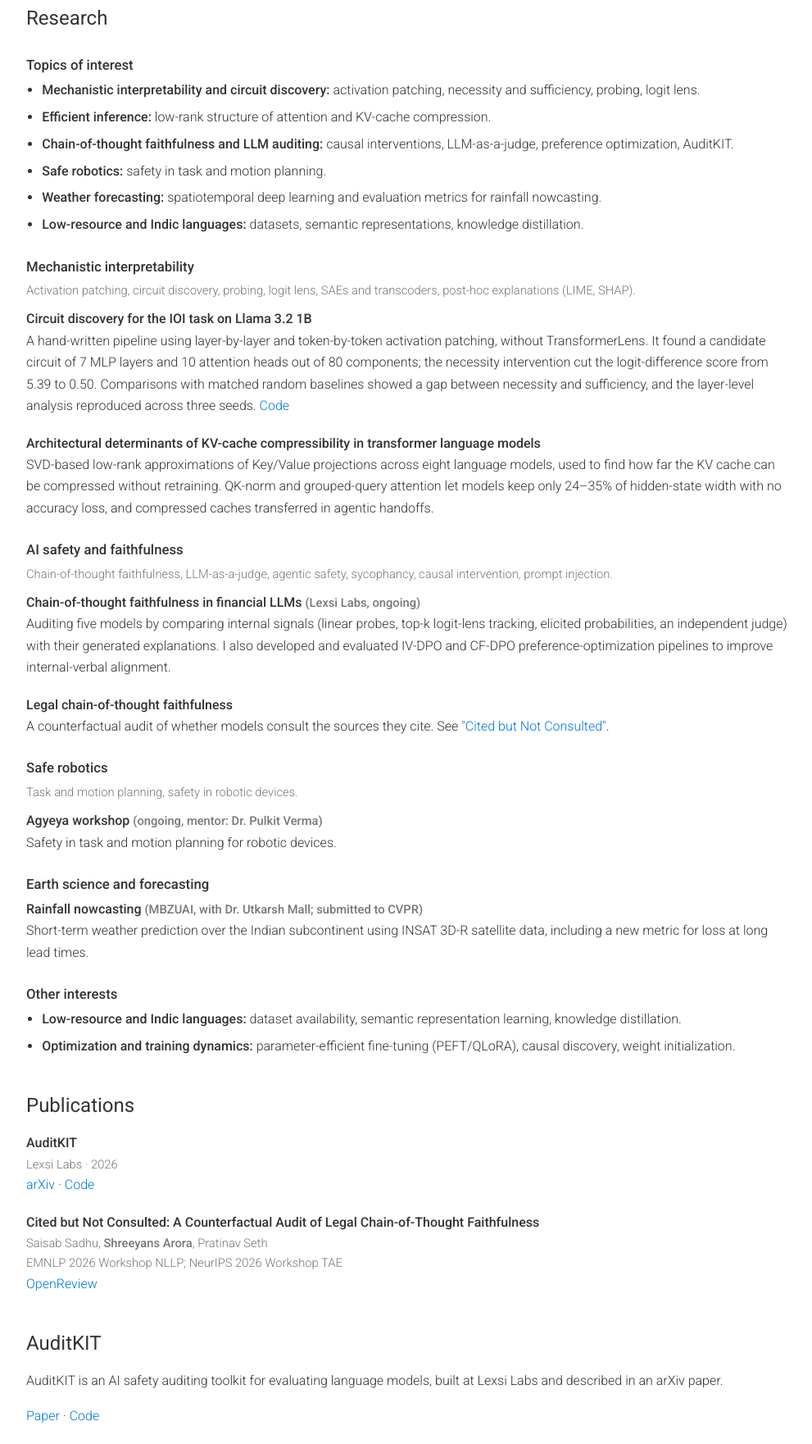
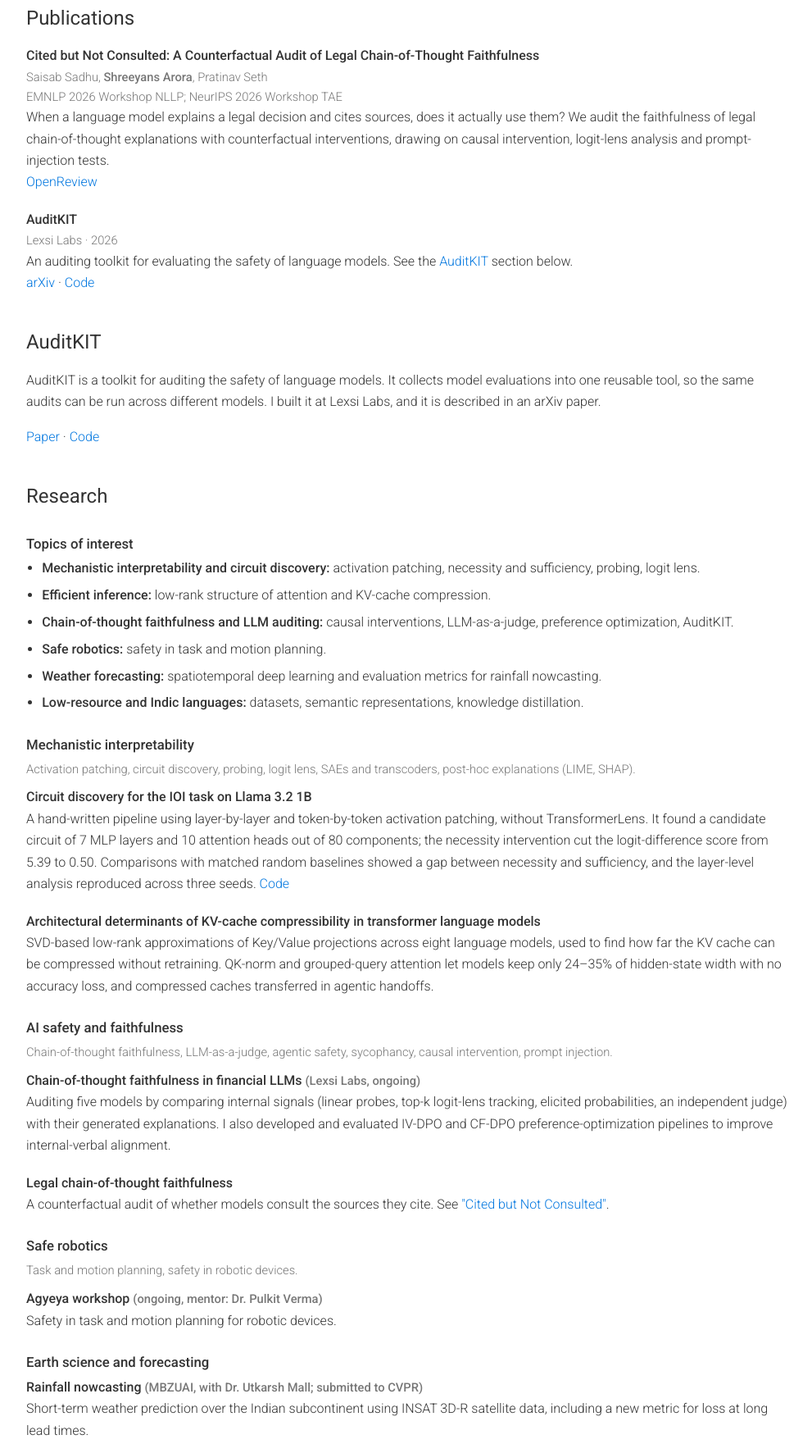
Before and after one commit to shreeyans2808/shreeyans2808.github.io, a plain HTML site: page index.html in a window 1280 px wide. Shown: the part 895-2656 px from the top of the page at 82% size, without its empty margins (143-1134 px from the left). Drawn offline with Linux system fonts and the light colour scheme.

Commit message:
Reorder sections, add publications descriptions, quote, resume website link

```diff
--- a/index.html
+++ b/index.html
@@ -16,9 +16,9 @@
     <nav>
       <a href="#about">About</a>
       <a href="#news">News</a>
-      <a href="#research">Research</a>
       <a href="#publications">Publications</a>
       <a href="#auditkit">AuditKIT</a>
+      <a href="#research">Research</a>
       <a href="#software">Software</a>
       <a href="#experience">Experience</a>
     </nav>
@@ -75,6 +75,39 @@
     <tr><th>Sep 2026</th><td>Started a three-month research mentorship at the Agyeya workshop under Dr. Pulkit Verma.</td></tr>
     <tr><th>2026</th><td>Rainfall nowcasting work with MBZUAI submitted to CVPR.</td></tr>
   </table>
+</section>
+
+<section id="publications">
+  <h2>Publications</h2>
+  <div class="entry">
+    <div class="title">Cited but Not Consulted: A Counterfactual Audit of Legal Chain-of-Thought Faithfulness</div>
+    <div class="meta">Saisab Sadhu, <b>Shreeyans Arora</b>, Pratinav Seth</div>
+    <div class="meta">EMNLP 2026 Workshop NLLP; NeurIPS 2026 Workshop TAE</div>
+    <div>
+      When a language model explains a legal decision and cites sources, does it actually use them? We audit
+      the faithfulness of legal chain-of-thought explanations with counterfactual interventions, drawing on
+      causal intervention, logit-lens analysis and prompt-injection tests.
+    </div>
+    <div><a href="https://openreview.net/pdf?id=25nCvWm2yy">OpenReview</a></div>
+  </div>
+  <div class="entry">
+    <div class="title">AuditKIT</div>
+    <div class="meta">Lexsi Labs · 2026</div>
+    <div>
+      An auditing toolkit for evaluating the safety of language models. See the <a href="#auditkit">AuditKIT</a> section below.
+    </div>
+    <div><a href="https://arxiv.org/abs/2610.22511">arXiv</a> · <a href="https://github.com/Lexsi-Labs/AuditKIT">Code</a></div>
+  </div>
+</section>
+
+<section id="auditkit">
+  <h2>AuditKIT</h2>
+  <p>
+    AuditKIT is a toolkit for auditing the safety of language models. It collects model evaluations into
+    one reusable tool, so the same audits can be run across different models. I built it at Lexsi Labs, and it
+    is described in an arXiv paper.
+  </p>
+  <p><a href="https://arxiv.org/abs/2610.22511">Paper</a> · <a href="https://github.com/Lexsi-Labs/AuditKIT">Code</a></p>
 </section>
 
 <section id="research">
@@ -152,30 +185,6 @@
   </ul>
 </section>
 
-<section id="publications">
-  <h2>Publications</h2>
-  <div class="entry">
-    <div class="title">AuditKIT</div>
-    <div class="meta">Lexsi Labs · 2026</div>
-    <div><a href="https://arxiv.org/abs/2610.22511">arXiv</a> · <a href="https://github.com/Lexsi-Labs/AuditKIT">Code</a></div>
-  </div>
-  <div class="entry">
-    <div class="title">Cited but Not Consulted: A Counterfactual Audit of Legal Chain-of-Thought Faithfulness</div>
-    <div class="meta">Saisab Sadhu, <b>Shreeyans Arora</b>, Pratinav Seth</div>
-    <div class="meta">EMNLP 2026 Workshop NLLP; NeurIPS 2026 Workshop TAE</div>
-    <div><a href="https://openreview.net/pdf?id=25nCvWm2yy">OpenReview</a></div>
-  </div>
-</section>
-
-<section id="auditkit">
-  <h2>AuditKIT</h2>
-  <p>
-    AuditKIT is an AI safety auditing toolkit for evaluating language models, built at Lexsi Labs and
-    described in an arXiv paper.
-  </p>
-  <p><a href="https://arxiv.org/abs/2610.22511">Paper</a> · <a href="https://github.com/Lexsi-Labs/AuditKIT">Code</a></p>
-</section>
-
 <section id="software">
   <h2>Software Projects</h2>
 
@@ -201,12 +210,6 @@
   </div>
 </section>
 
-<section id="beyond">
-  <h2>Beyond Research</h2>
-  <p>Outside work I enjoy sports (football, volleyball, cricket), travelling, and partying.</p>
-  <img class="center" src="travel.jpg" alt="Shreeyans at Mehrangarh Fort, Jodhpur">
-</section>
-
 <section id="experience">
   <h2>Experience</h2>
   <table class="news">
@@ -228,6 +231,17 @@
   </ul>
 </section>
 
+<section id="beyond">
+  <h2>Beyond Research</h2>
+  <p>Outside work I enjoy sports (football, volleyball, cricket), travelling, and partying.</p>
+  <img class="center" src="travel.jpg" alt="Shreeyans at Mehrangarh Fort, Jodhpur">
+</section>
+
+<blockquote class="quote">
+  "What I cannot create, I do not understand."
+  <footer>Richard Feynman, written on his blackboard at the time of his death</footer>
+</blockquote>
+
 <img class="banner" src="banner.png" alt="Snow-capped Himalayan peaks">
 
 <footer>© 2026 Shreeyans Arora</footer>
--- a/style.css
+++ b/style.css
@@ -70,3 +70,5 @@ footer { margin-top: 3rem; font-size: 0.85rem; color: #888; border-top: 1px soli
 .side { float: right; width: 160px; margin: 0 0 1rem 1.5rem; border-radius: 6px; box-shadow: 0 2px 6px rgba(0,0,0,0.2); }
 .banner { display: block; width: 100%; height: auto; margin-top: 3rem; border-radius: 6px; }
 .center { display: block; width: 280px; max-width: 100%; margin: 0.5rem 0 0; border-radius: 6px; box-shadow: 0 2px 6px rgba(0,0,0,0.2); }
+.quote { margin: 3rem 0 0; padding: 0 1rem; border-left: 3px solid #0076df; font-size: 1.2rem; font-style: italic; color: #444; }
+.quote footer { margin: 0.3rem 0 0; padding: 0; border: 0; font-size: 0.85rem; font-style: normal; color: #888; }
```
Also changed, not shown: 1 other file.
